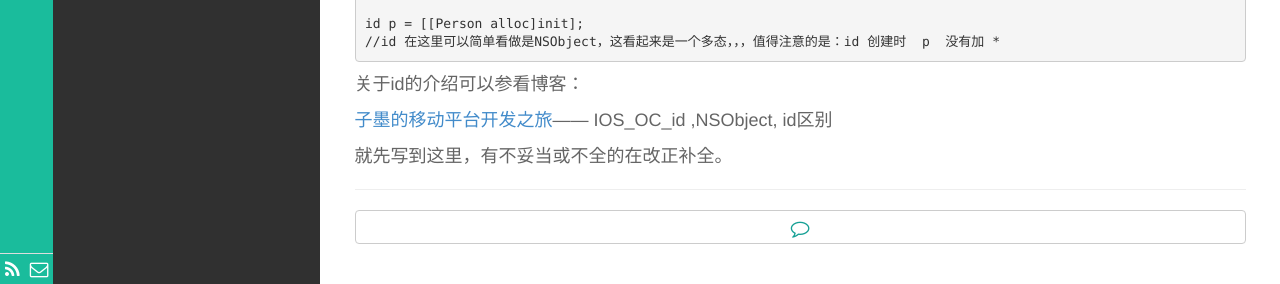
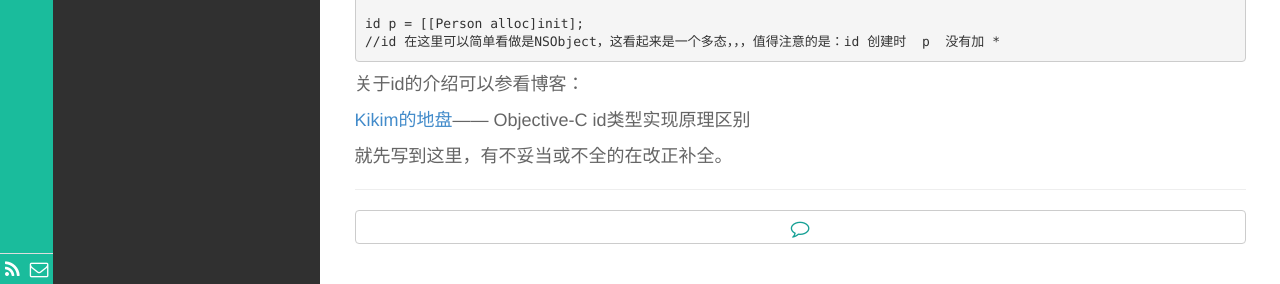
Before and after one commit to klone1127/klone1127.github.io, a Jekyll site: the page built from _posts/IOS/2015-06-15-OC-Basic.md, in a window 1280 px wide. Shown: the part 4562-4846 px from the top of the page. Built offline with Jekyll 4.4.1, drawn with Linux system fonts in a browser that asks for light colours; nearby versions of some CDN libraries; library files that are not in the unit come from our copies; Markdown is read by kramdown in place of the engine named in the settings.

Commit message:
Update 2015-06-15-OC-Basic.md

```diff
--- a/_posts/IOS/2015-06-15-OC-Basic.md
+++ b/_posts/IOS/2015-06-15-OC-Basic.md
@@ -239,6 +239,6 @@ id类型是一个万能指针，可以操作任何OC对象，只适用于OC对
 
 关于id的介绍可以参看博客：
 
-[子墨的移动平台开发之旅](http://blog.csdn.net/zimo2013/article/details/41319383?utm_source=tuicool )—— IOS_OC_id ,NSObject, id<NSObject>区别
+[Kikim的地盘](http://blog.csdn.net/dqjyong/article/details/7667870)—— Objective-C id类型实现原理区别
 
 就先写到这里，有不妥当或不全的在改正补全。
```
